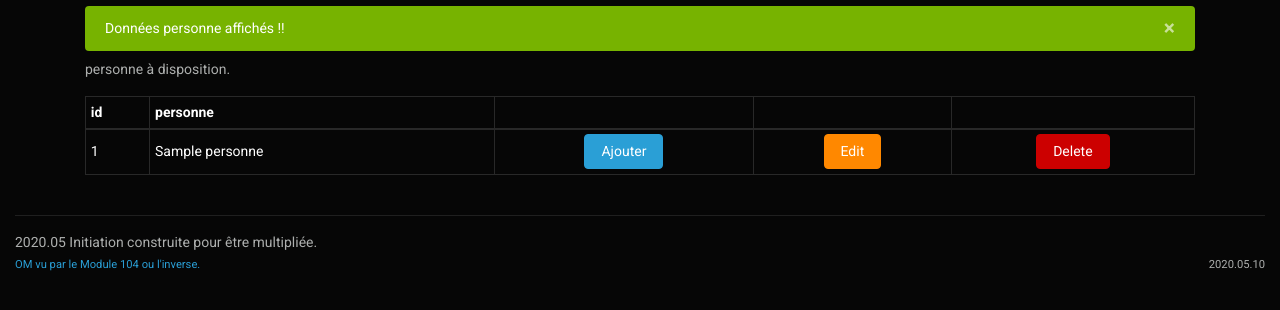
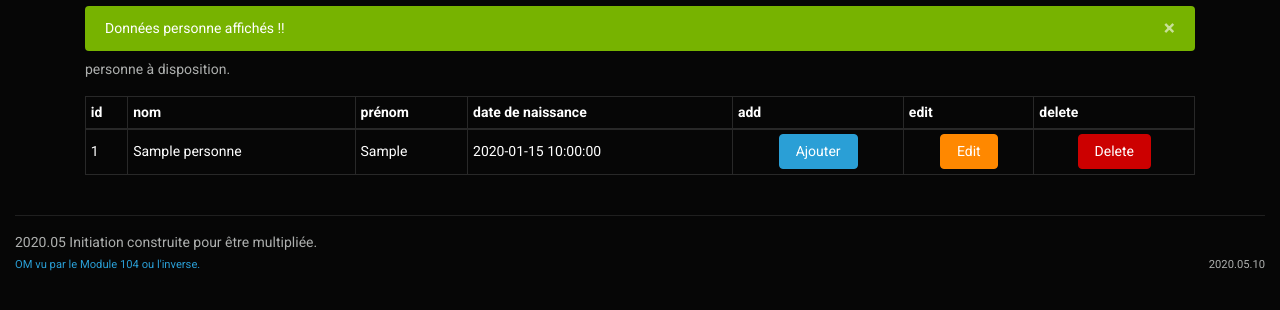
Before and after one commit to SaphireVert/maccaud_module_104, a Flask app: page /personne_afficher/ASC/0 in a window 1280 px wide. Shown: the part 54-364 px from the top of the page. Run offline with Flask 2, Linux system fonts and the light colour scheme; tables that the repository leaves empty or names only in its code hold one stand-in row (values such as "Sample post"); some libraries are stand-ins or nearby versions.

Commit message:
Afficher prénoms, et date de naissance fonctionne

```diff
--- a/APP_hackerspace/personne/data_gestion_personne.py
+++ b/APP_hackerspace/personne/data_gestion_personne.py
@@ -30,7 +30,7 @@ class Gestionpersonne():
                 # Afficher soit la liste des personne dans l'ordre inverse ou simplement le personne sélectionné
                 # par l'action edit
                 if valeur_order_by == "ASC" and id_personne_sel == 0:
-                    strsql_personne_afficher = """SELECT id_personne, nom FROM personne ORDER BY id_personne ASC"""
+                    strsql_personne_afficher = """SELECT id_personne, nom, prenom, date_naissance FROM personne ORDER BY id_personne ASC"""
                     mc_afficher.execute(strsql_personne_afficher)
                 elif valeur_order_by == "ASC":
                     # OM 2020.04.07 C'EST LA QUE VOUS ALLEZ DEVOIR PLACER VOTRE PROPRE LOGIQUE MySql
--- a/APP_hackerspace/templates/personne/personne_afficher.html
+++ b/APP_hackerspace/templates/personne/personne_afficher.html
@@ -15,16 +15,22 @@
                             id
                         </th>
                         <th class="align-middle">
-                            personne
+                            nom
+                        </th>
+												<th class="align-middle">
+                            prénom
+                        </th>
+												<th class="align-middle">
+                            date de naissance
                         </th>
                         <th class="align-middle">
-
+														add
                         </th>
                         <th class="align-middle">
-
+														edit
                         </th>
                         <th class="align-middle">
-
+														delete
                         </th>
                     </tr>
                 </thead>
@@ -38,6 +44,12 @@
 						</td>
 						<td class="align-middle">
 							{{ row.nom }}
+						</td>
+						<td class="align-middle">
+							{{ row.prenom }}
+						</td>
+						<td class="align-middle">
+							{{ row.date_naissance }}
 						</td>
 						<td class="text-center" class="align-middle">
 							<a class="btn btn-primary" href="{{ url_for('personne_add') }}" role="button">Ajouter</a>
```
